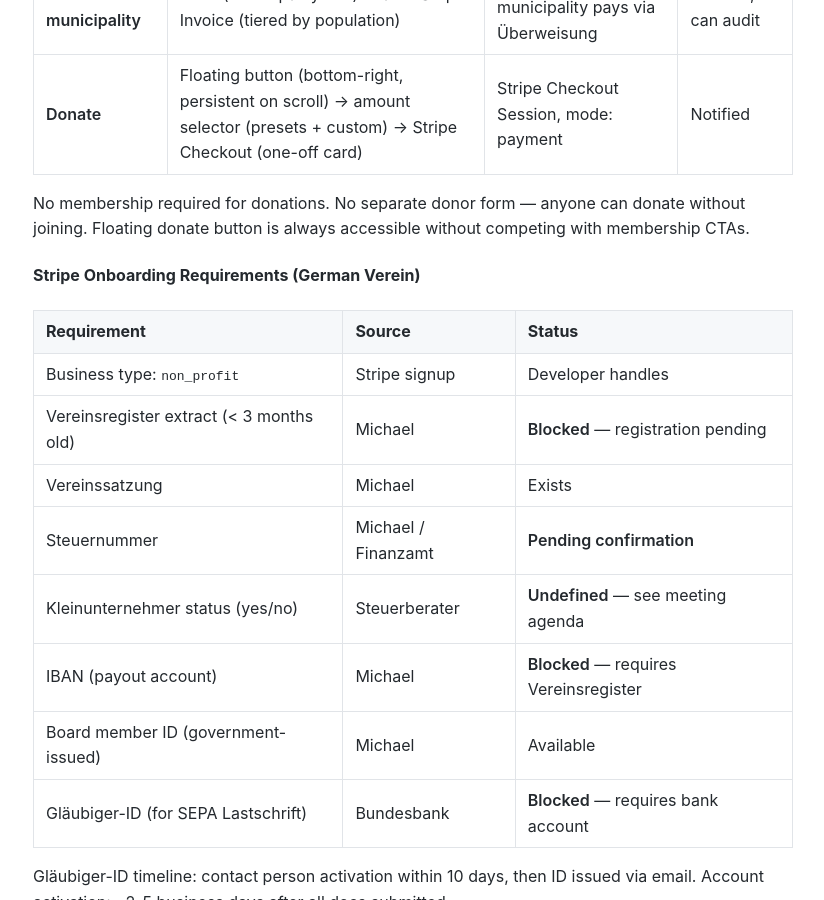
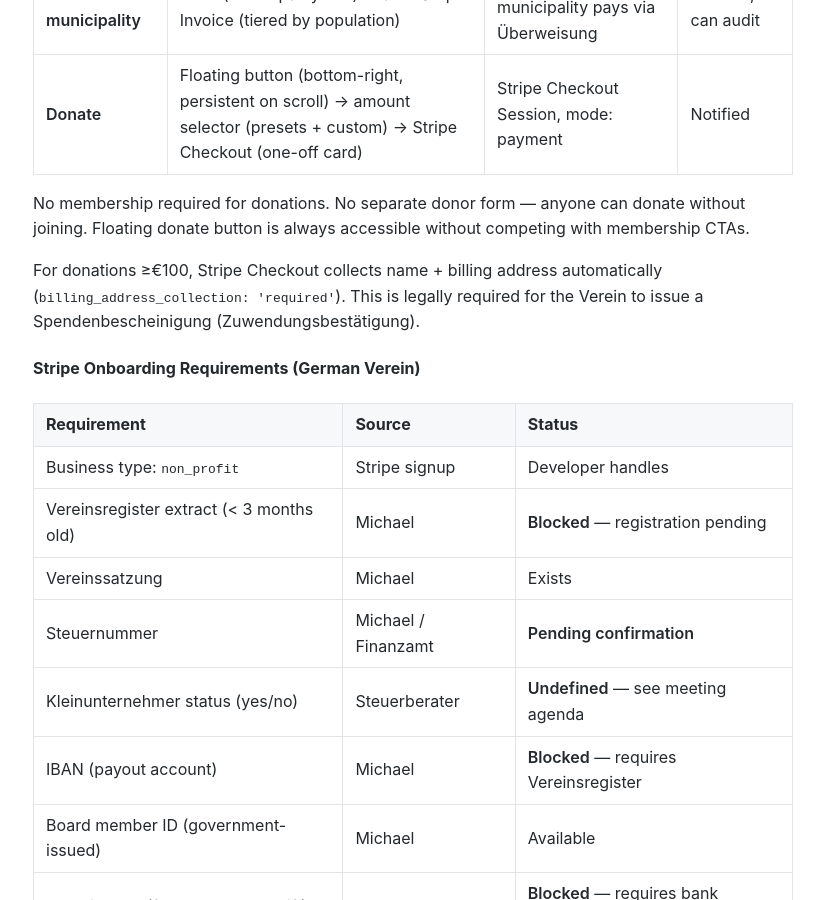
Before and after one commit to MariusWilsch/public-wilsch-ai-pages, a Jekyll site: the page built from project/abtmayr-reichert/design-doc-klimafolgenschutz-website.md, in a window 1280 px wide and 900 px high, scrolled down 3176 px. Shown: the whole window, without its empty margins (227-1051 px from the left). Built offline with Jekyll 4.4.1, drawn with Linux system fonts in a browser that asks for light colours; our own code applies the rules of GitHub Pages for plain Markdown files.

Commit message:
Sync from hippocampus 2026-02-14

```diff
--- a/project/abtmayr-reichert/design-doc-klimafolgenschutz-website.md
+++ b/project/abtmayr-reichert/design-doc-klimafolgenschutz-website.md
@@ -98,6 +98,8 @@ Michael wants all payment options open — maximize accessibility for members an
 | **Donate** | Floating button (bottom-right, persistent on scroll) → amount selector (presets + custom) → Stripe Checkout (one-off card) | Stripe Checkout Session, mode: payment | Notified |
 
 No membership required for donations. No separate donor form — anyone can donate without joining. Floating donate button is always accessible without competing with membership CTAs.
+
+For donations ≥€100, Stripe Checkout collects name + billing address automatically (`billing_address_collection: 'required'`). This is legally required for the Verein to issue a Spendenbescheinigung (Zuwendungsbestätigung).
 
 #### Stripe Onboarding Requirements (German Verein)
 
```
Also changed, not shown: project/abtmayr-reichert/meeting-agenda-klimafolgenschutz-payment-setup.md (+0 -1 lines).
